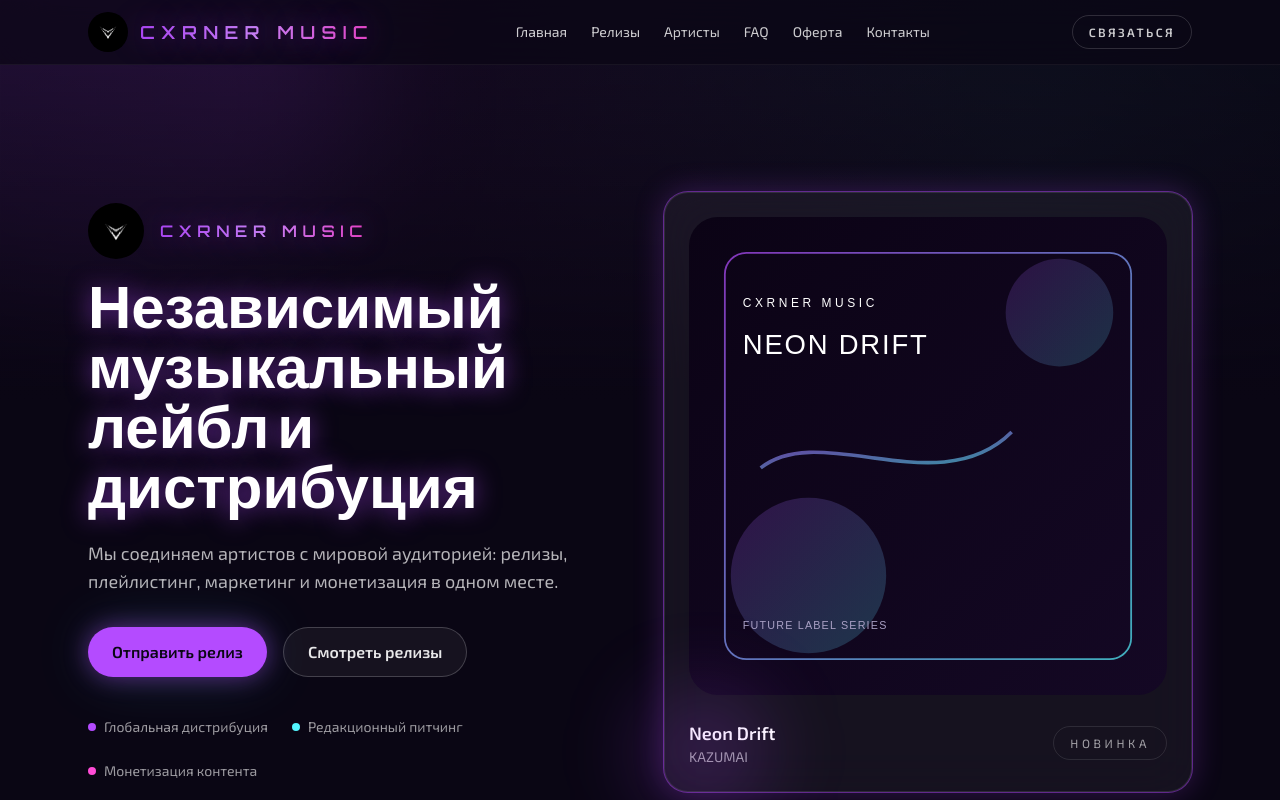
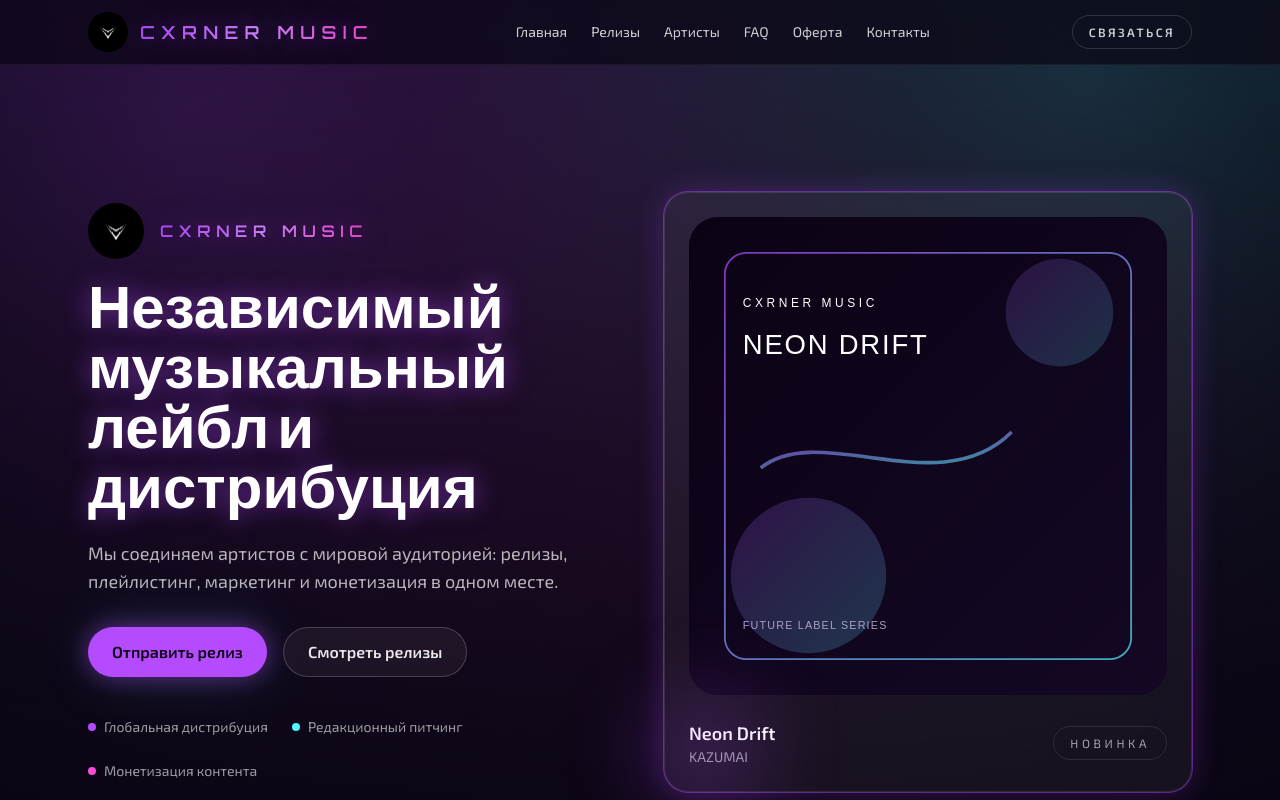
Before and after one commit to kazumaiq/cxrnermusic, a Next.js app: page / in a window 1280 px wide. Shown: the top 800 px of the page. Built offline with nearby package versions, Linux system fonts and the light colour scheme; no server answers.

Commit message:
Refine animated background for smoother transitions

```diff
--- a/components/BackgroundFX.tsx
+++ b/components/BackgroundFX.tsx
@@ -4,30 +4,31 @@ import { motion, useScroll, useTransform } from "framer-motion";
 
 export default function BackgroundFX() {
   const { scrollY } = useScroll();
-  const ySlow = useTransform(scrollY, [0, 1600], [0, -180]);
-  const yMid = useTransform(scrollY, [0, 1600], [0, 120]);
-  const yFast = useTransform(scrollY, [0, 1600], [0, 220]);
+  const ySlow = useTransform(scrollY, [0, 2000], [0, -140]);
+  const yMid = useTransform(scrollY, [0, 2000], [0, 120]);
+  const yFast = useTransform(scrollY, [0, 2000], [0, 200]);
 
   return (
     <div className="pointer-events-none fixed inset-0 -z-10 overflow-hidden">
       <div className="absolute inset-0 bg-night" />
 
+      <div className="absolute inset-0 bg-[radial-gradient(1200px_circle_at_15%_15%,rgba(180,75,255,0.22),transparent_60%),radial-gradient(1100px_circle_at_85%_10%,rgba(83,246,255,0.18),transparent_62%),radial-gradient(1200px_circle_at_50%_75%,rgba(255,75,214,0.16),transparent_65%)]" />
+
       <motion.div
         style={{ y: ySlow }}
-        className="absolute -top-40 -left-40 h-[520px] w-[520px] rounded-full bg-neon/30 blur-3xl will-change-transform"
+        className="absolute -top-48 -left-48 h-[560px] w-[560px] rounded-full bg-neon/28 blur-[140px] will-change-transform"
       />
       <motion.div
         style={{ y: yFast }}
-        className="absolute top-10 right-[-140px] h-[620px] w-[620px] rounded-full bg-aqua/22 blur-3xl will-change-transform"
+        className="absolute top-10 right-[-200px] h-[680px] w-[680px] rounded-full bg-aqua/22 blur-[160px] will-change-transform"
       />
       <motion.div
         style={{ y: yMid }}
-        className="absolute bottom-[-220px] left-1/4 h-[560px] w-[560px] rounded-full bg-magenta/22 blur-3xl will-change-transform"
+        className="absolute bottom-[-260px] left-[10%] h-[640px] w-[640px] rounded-full bg-magenta/22 blur-[170px] will-change-transform"
       />
 
-      <div className="absolute inset-0 bg-[radial-gradient(1200px_circle_at_20%_10%,rgba(180,75,255,0.16),transparent_60%),radial-gradient(1000px_circle_at_80%_20%,rgba(83,246,255,0.12),transparent_60%),radial-gradient(1200px_circle_at_50%_80%,rgba(255,75,214,0.12),transparent_70%)]" />
-      <div className="absolute inset-0 bg-grid opacity-15 mix-blend-screen" />
-      <div className="absolute inset-0 bg-gradient-to-b from-night/60 via-night to-night" />
+      <div className="absolute inset-0 bg-[linear-gradient(180deg,rgba(10,6,20,0.0)_0%,rgba(10,6,20,0.55)_55%,rgba(10,6,20,0.9)_100%)]" />
+      <div className="absolute inset-0 bg-grid opacity-10 [mask-image:radial-gradient(circle_at_50%_30%,black,transparent_75%)]" />
     </div>
   );
 }
```
